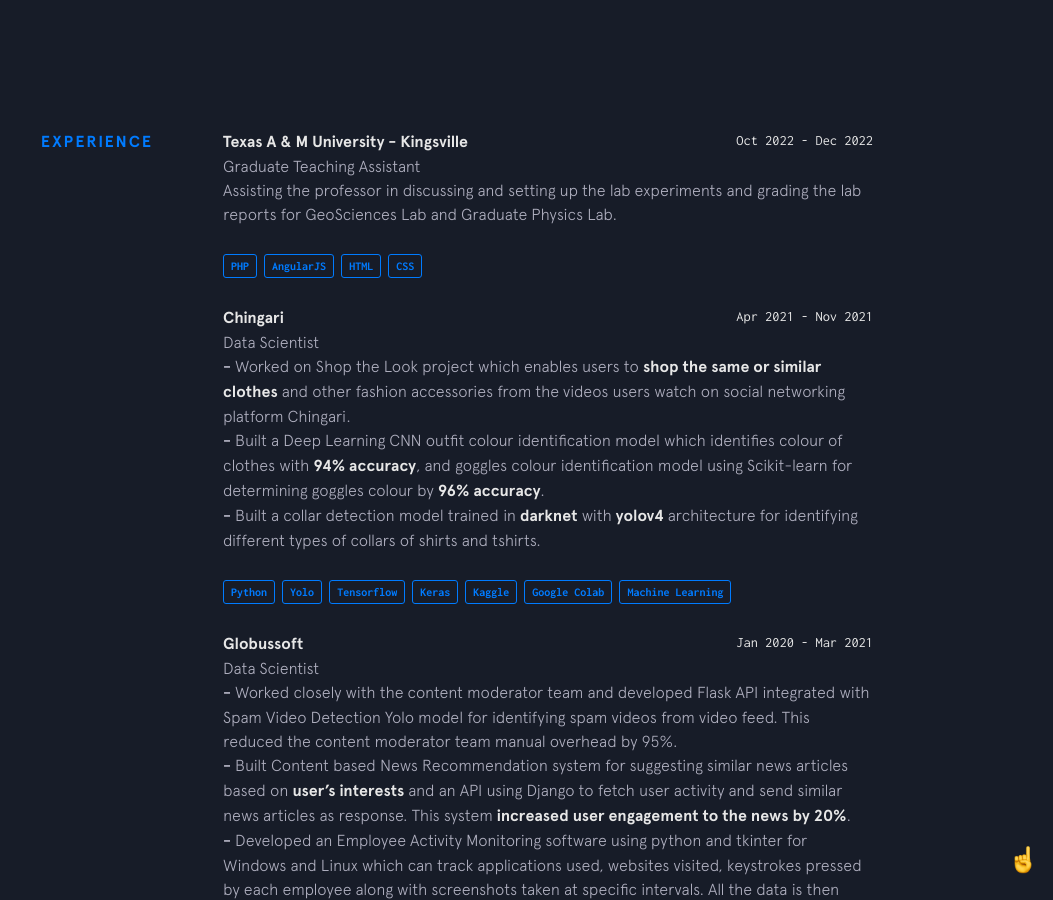
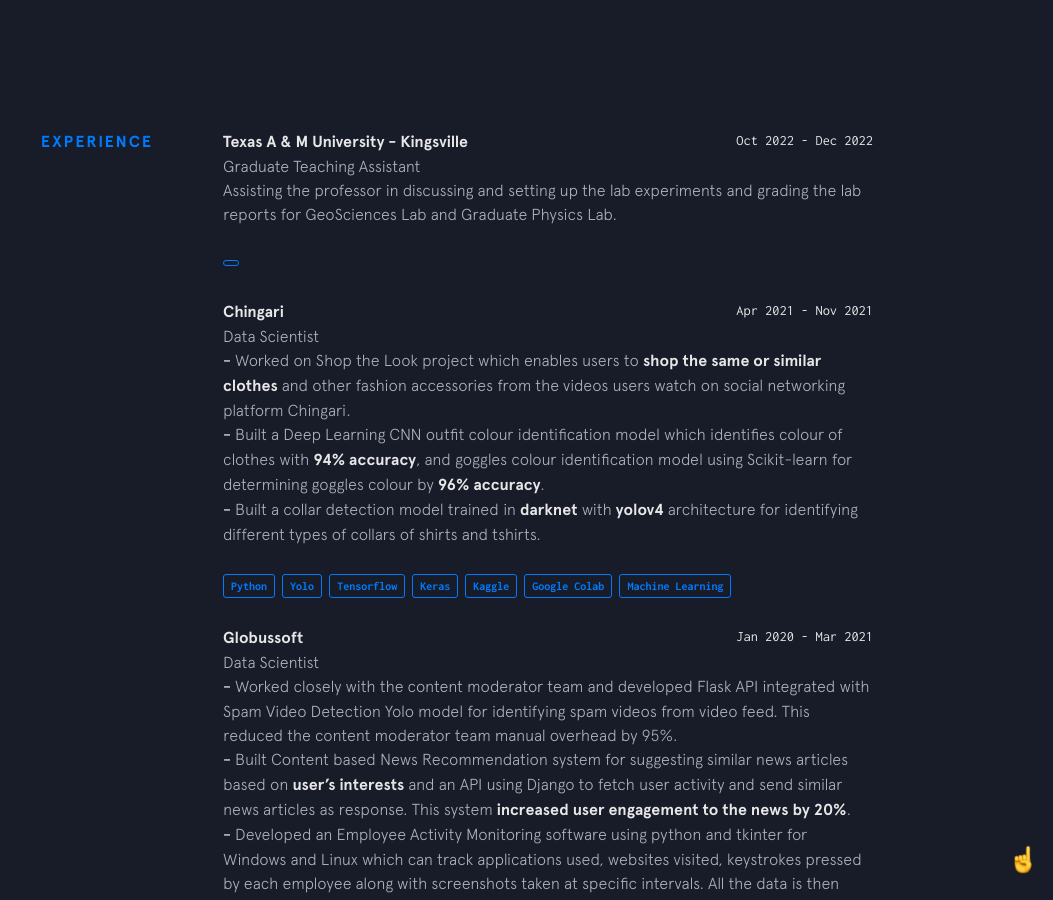
Before and after one commit to srikanthkarre/portfolio, a Jekyll site: the page built from index.html, in a window 1280 px wide and 900 px high, scrolled down 2505 px. Shown: the whole window, without its empty margins (227-1280 px from the left). Built offline with Jekyll 4.4.1, drawn with Linux system fonts in a browser that asks for light colours; nearby versions of some CDN libraries.

Commit message:
Update experience.yml

```diff
--- a/_data/experience.yml
+++ b/_data/experience.yml
@@ -5,10 +5,7 @@
   location: Kingsville, USA
   description: Assisting the professor in discussing and setting up the lab experiments and grading the lab reports for GeoSciences Lab and Graduate Physics Lab.
   used:
-    - thing: PHP
-    - thing: AngularJS
-    - thing: HTML
-    - thing: CSS
+    - thing:
 
 - company: Chingari
   url: https://chingari.io
```
